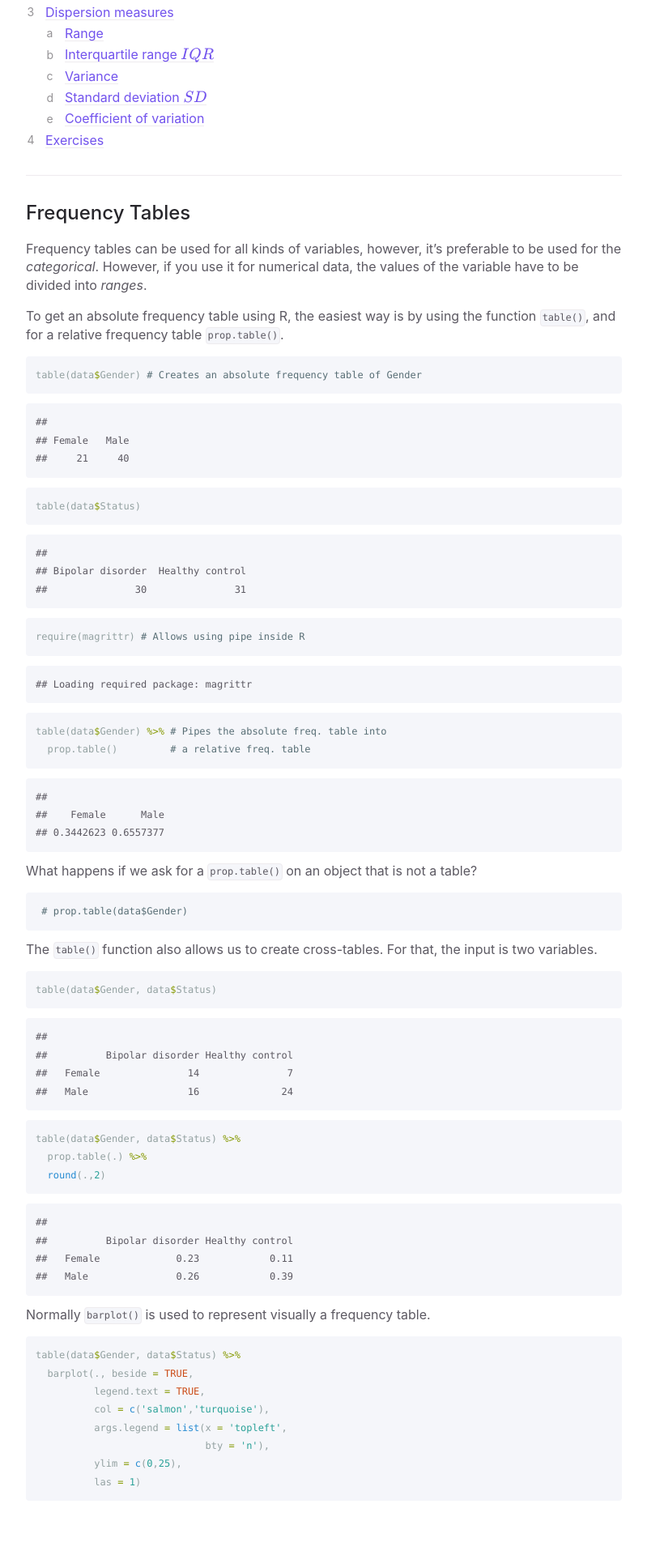
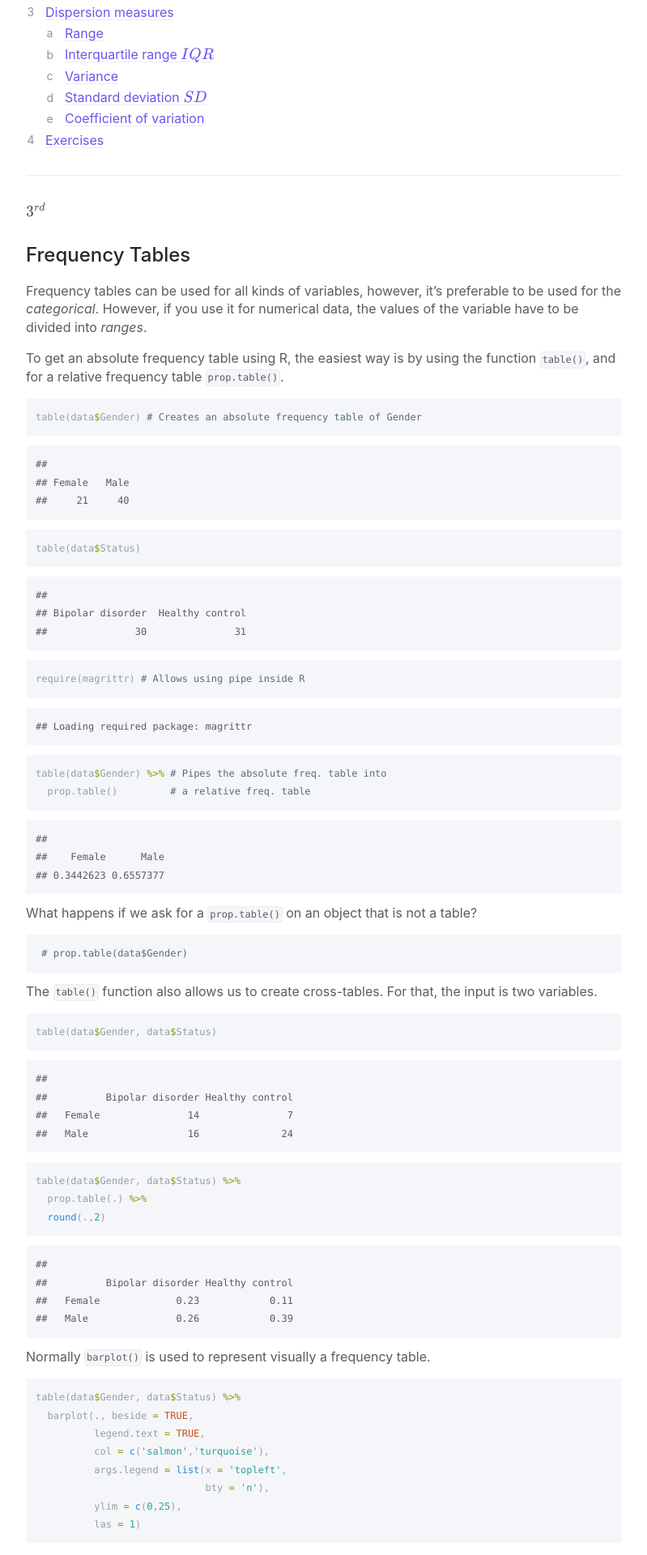
Before and after one commit to deisygysi/EVOP_2019, a Jekyll site: the page built from docs/01_Descriptive.md, in a window 1280 px wide. Shown: the part 332-2252 px from the top of the page at 81% size, without its empty margins (356-1155 px from the left). Built offline with Jekyll 4.4.1, drawn with Linux system fonts in a browser that asks for light colours; formulas are drawn with MathJax 3.

Commit message:
Update 01_Descriptive.md

```diff
--- a/docs/01_Descriptive.md
+++ b/docs/01_Descriptive.md
@@ -17,7 +17,7 @@ use_math: true
 
 ---
 
-
+$$3^{rd}$$
 ## Frequency Tables
 Frequency tables can be used for all kinds of variables, however, it's preferable to be used for the *categorical*. However, if you use it for numerical data, the values of the variable have to be divided into *ranges*.
 
```
Also changed, not shown: other parts of docs/01_Descriptive.md (+1 -1 lines).
